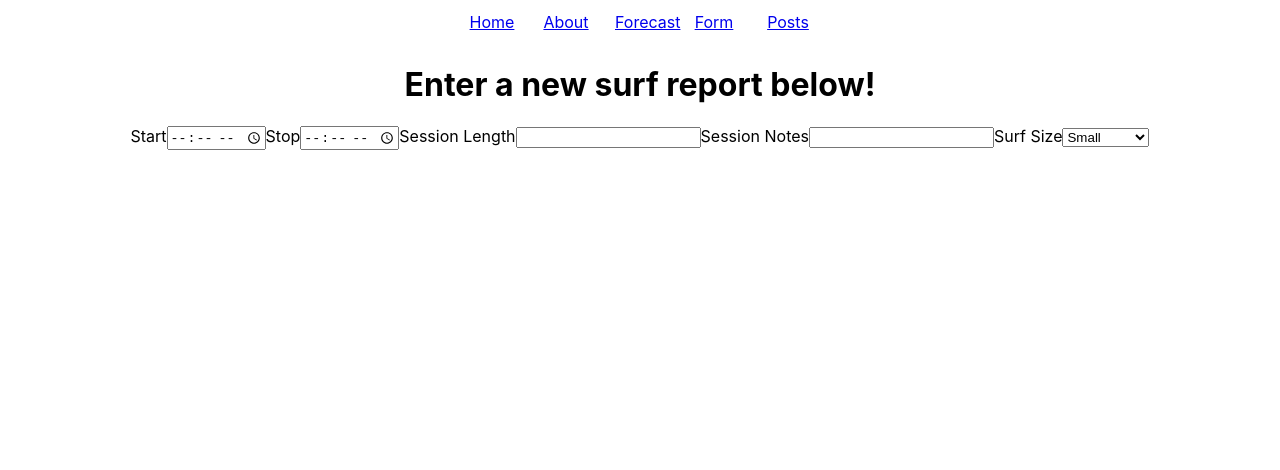
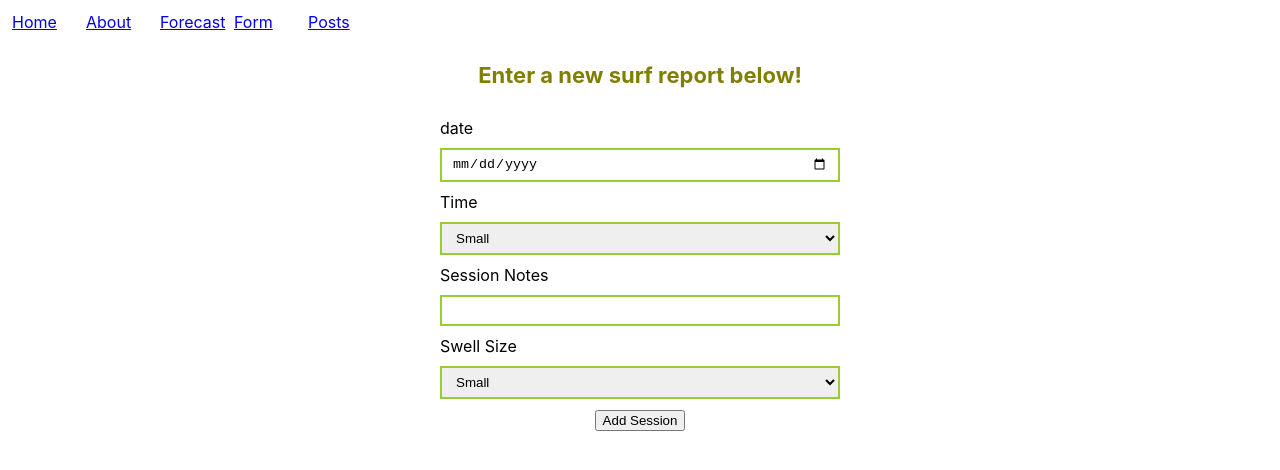
Before and after one commit to relwofl/surf-log, a React (Create React App) app: page /LogForm in a window 1280 px wide. Shown: the top 470 px of the page. Built offline with nearby package versions, Linux system fonts and the light colour scheme.

Commit message:
form update 1

```diff
--- /dev/null
+++ b/db.json
@@ -0,0 +1,20 @@
+{
+  "surfLogs": [
+      {
+          "id": 1,
+          "startTime": "8:00AM",
+          "endTime": "8:30AM",
+          "sessionLength": "short",
+          "surfSize":"small",
+          "sessionNotes":"had a blast"
+      },
+      {
+          "id": 2,
+          "startTime": "8:00AM",
+          "endTime": "8:30AM",
+          "sessionLength": "short",
+          "surfSize":"small",
+          "sessionNotes":"yew!"
+      }
+  ]
+}
--- a/src/App.js
+++ b/src/App.js
@@ -1,5 +1,6 @@
 // import logo from './logo.svg';
-import './App.css';
+import './index.css'
+// import './App.css';
 import { Route, Switch } from "react-router-dom"
 import Home from "./components/Home"
 import About from "./components/About"
@@ -27,7 +28,7 @@ function App() {
       <Route path="/Logs">
             <Logs />
       </Route>
-      <Route path="/">
+      <Route exact path="/">
       <Home />
           </Route>
       </Switch>
--- a/src/components/LogForm.js
+++ b/src/components/LogForm.js
@@ -1,28 +1,34 @@
-import React from "react"
 
 function LogForm(){
     return (
-     <div>
-        <form>
-            <h1>Enter a new surf report below!</h1>
-            <label>Start</label>
-                <input type="time" id="time" />
-            <label>Stop</label>
-                <input type="time" id="time" />
+     <div className="logform">
+        <h2>Enter a new surf report below!</h2>
+            <form>
+            <label>date</label>
+                <input type="date" />
+                <label>Time </label>
+                <select>
+                    <option value="Morning">Small</option>
+                    <option value="Midday">Medium</option>
+                    <option value="Evening">Over Head</option>
+                </select>
+                {/* <input type="time" id="stop" /> */}
+            {/* <label>Stop</label>
+                <input type="time" id="stop" /> */}
 
-            <label>Session Length</label>
-                <input type="session" id="session" />
+            {/* <label>Session Length</label>
+                <input type="text" /> */}
 
             <label>Session Notes</label>
                 <input type="length" id="duration" />
 
-            <label>Surf Size
+            <label>Swell Size </label>
                 <select>
                     <option value="small">Small</option>
                     <option value="medium">Medium</option>
                     <option value="OverHead">Over Head</option>
                 </select>
-            </label>
+         <button> Add Session </button>
         </form>
     </div>
     )
--- a/src/containers/Logs.js
+++ b/src/containers/Logs.js
@@ -5,7 +5,7 @@ function Logs(){
     const [logs, setLogs] = useState([])
 
     useEffect(() => {
-        fetch("http://localhost:3001/surflogs")
+        fetch('http://localhost:3001/surflogs')
           .then(r => r.json())
           .then(logs => setLogs(logs))
 
@@ -16,10 +16,10 @@ return (
         {/* <h1>need to work on this ahh</h1> */}
         {logs.map((log) => (
         <div className="every-log" key={log.id}>
-            <h2> {log.startTime}</h2>
-            <h2> {log.endTime}</h2>
-            <h2> {log.sessionLength}</h2>
-            <h2> {log.surfSize}</h2>
+            <h5> {`${log.startTime} - ${log.endTime}`}</h5>
+
+            <h1> {log.sessionLength}</h1>
+            <h1> {log.surfSize}</h1>
             <h2> {log.sessionNotes}</h2>
             </div>
         ))}
--- a/src/index.css
+++ b/src/index.css
@@ -11,3 +11,29 @@ code {
   font-family: source-code-pro, Menlo, Monaco, Consolas, 'Courier New',
     monospace;
 }
+
+.logform {
+  max-width: 400px;
+  margin: 0 auto;
+  text-align: center;
+}
+
+.logform label{
+  text-align: left;
+  display: block;
+}
+
+.logform h2 {
+font-size: 22px;
+color: olive;
+margin-bottom: 30px;
+}
+
+.logform input, .logform textarea, .logform select {
+  width: 100%;
+  padding: 6px 10px;
+  margin: 10px 0;
+  border: 2px solid yellowgreen;
+  box-sizing: border-box;
+  display: block;
+}
```
